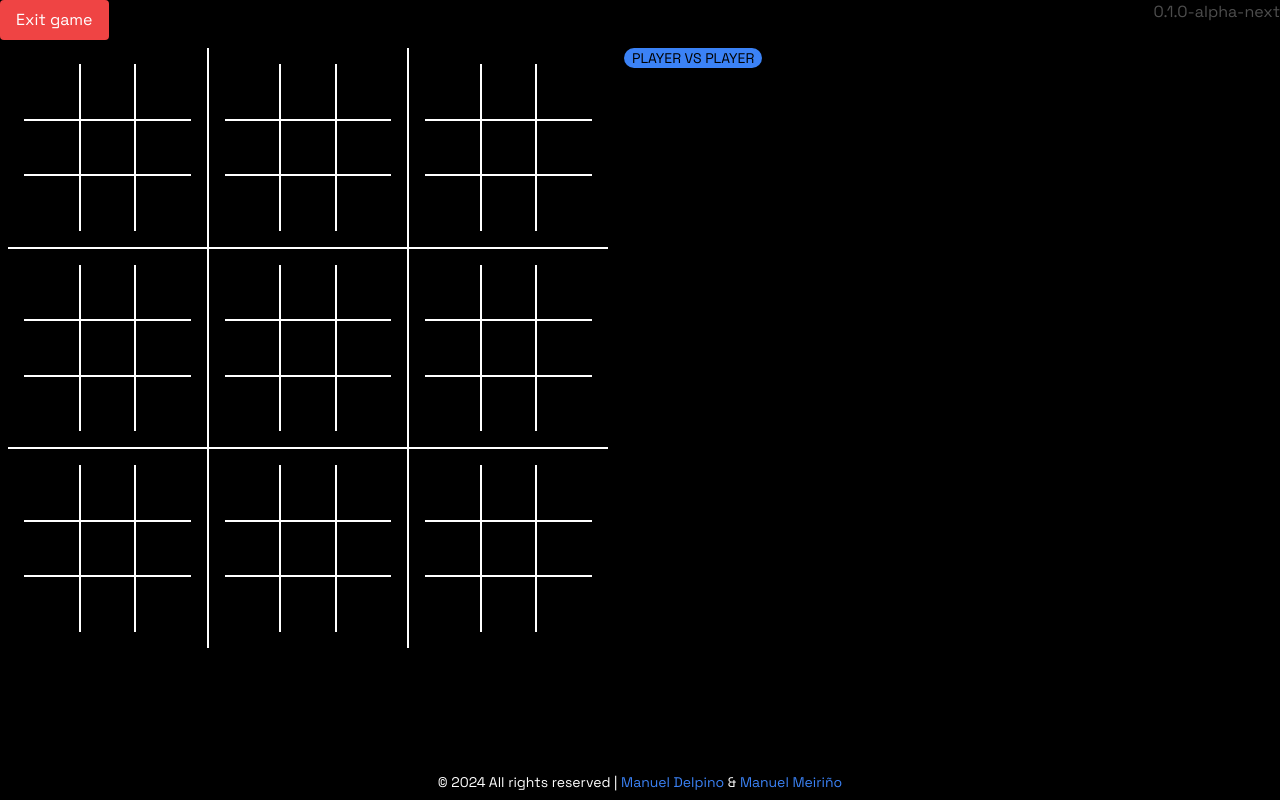
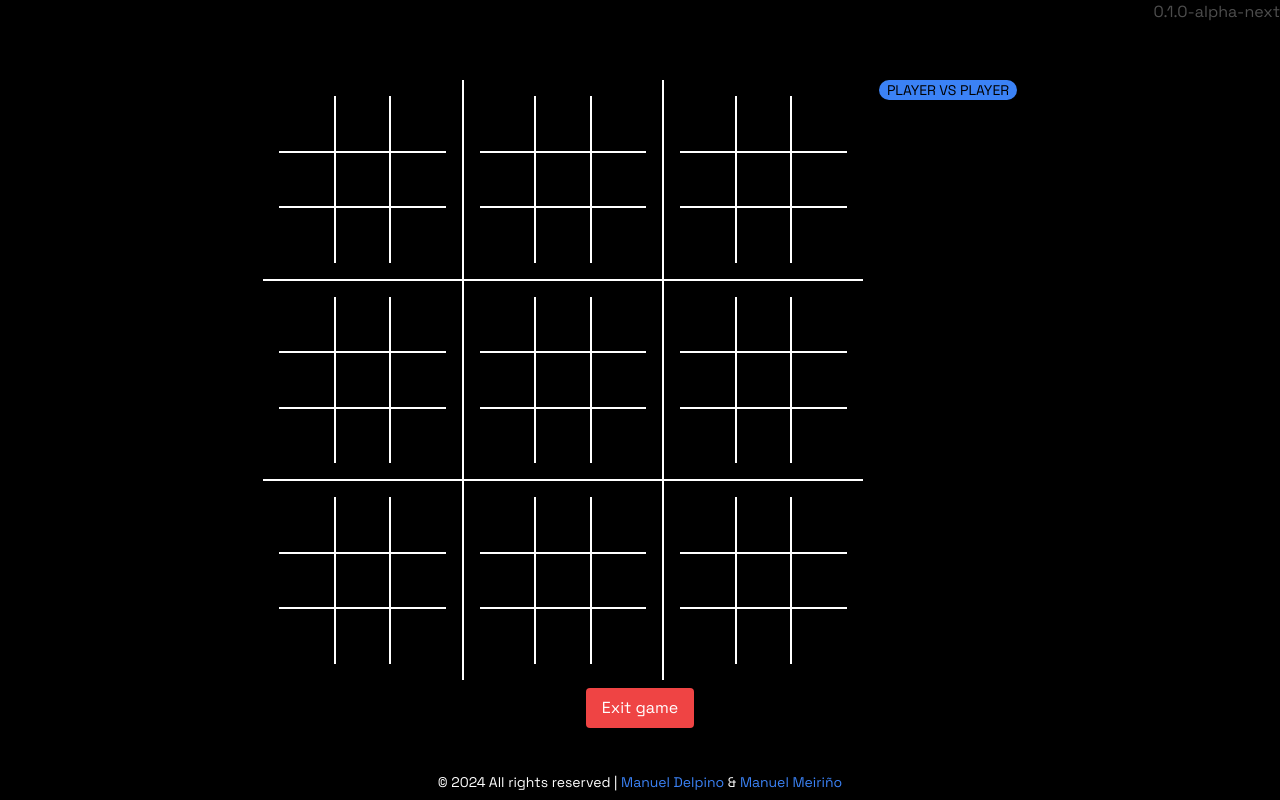
Before and after one commit to manudelp/ultimate-tic-tac-toe, a Next.js app: page / in a window 1280 px wide. Both pictures are taken after a click on the button "🧍🆚🧍". Built offline with nearby package versions, Linux system fonts and the light colour scheme; no server answers.

Commit message:
Centered board

```diff
--- a/src/app/components/core/board.tsx
+++ b/src/app/components/core/board.tsx
@@ -47,7 +47,7 @@ const Board: React.FC<BoardProps> = ({
   }, [onReset]);
 
   return (
-    <div className="w-screen h-full flex flex-wrap gap-4 p-2">
+    <div className="h-full flex flex-wrap gap-4 p-2">
       {/* BOARD */}
       <div
         className={`w-full sm:w-[600px] h-full aspect-square flex flex-wrap relative ${
--- a/src/app/components/layout/dashboard.tsx
+++ b/src/app/components/layout/dashboard.tsx
@@ -138,19 +138,15 @@ const Dashboard: React.FC = () => {
         )}
       </div>
 
+      <div className="h-screen flex flex-col items-center justify-center">
         {/* GAME BOARD */}
         {isBoardVisible && (
           <>
-          <button
-            className="px-4 py-2 bg-red-500 text-white rounded"
-            onClick={() => handleExitGame()}
-          >
-            Exit game
-          </button>
             <div>
               {starts === "bot" && (
                 <p className="text-red-500">
-                *Bot starts isn&apos;t working. Sorry for the inconvenience. :/
+                  *Bot starts isn&apos;t working. Sorry for the inconvenience.
+                  :/
                 </p>
               )}
 
@@ -162,8 +158,15 @@ const Dashboard: React.FC = () => {
                 onReset={handleBoardReset}
               />
             </div>
+            <button
+              className="px-4 py-2 bg-red-500 text-white rounded"
+              onClick={() => handleExitGame()}
+            >
+              Exit game
+            </button>
           </>
         )}
+      </div>
     </>
   );
 };
```
Lines whose indentation alone changed are shown as unchanged.
